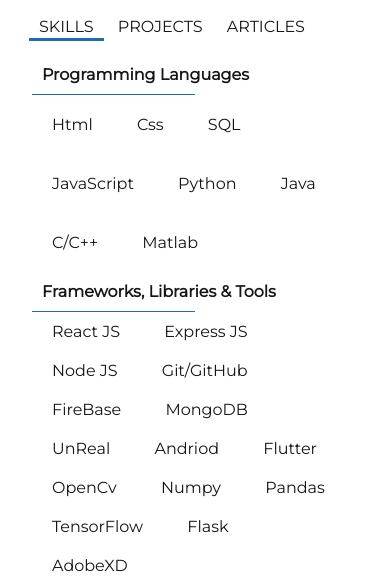
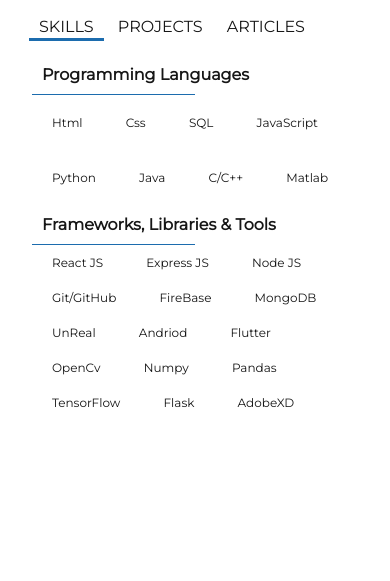
Before and after one commit to Akohjesse/S.Zirra-, a plain HTML site: page index.html in a window 390 px wide. Shown: the part 519-1100 px from the top of the page. After the commit the page ends 988 px from the top, so only its background shows below. Drawn offline with nearby package versions, Linux system fonts and the light colour scheme; files that its build step writes are made by us from their sources.

Commit message:
Update main.scss

```diff
--- a/Assets/main.scss
+++ b/Assets/main.scss
@@ -247,6 +247,9 @@ main{
                margin:9px 0px;
                .container{
                   padding:10px 12px;
+                  .skill-set{
+                     font-size:12px;
+                  }
                }
             }
          }
```
